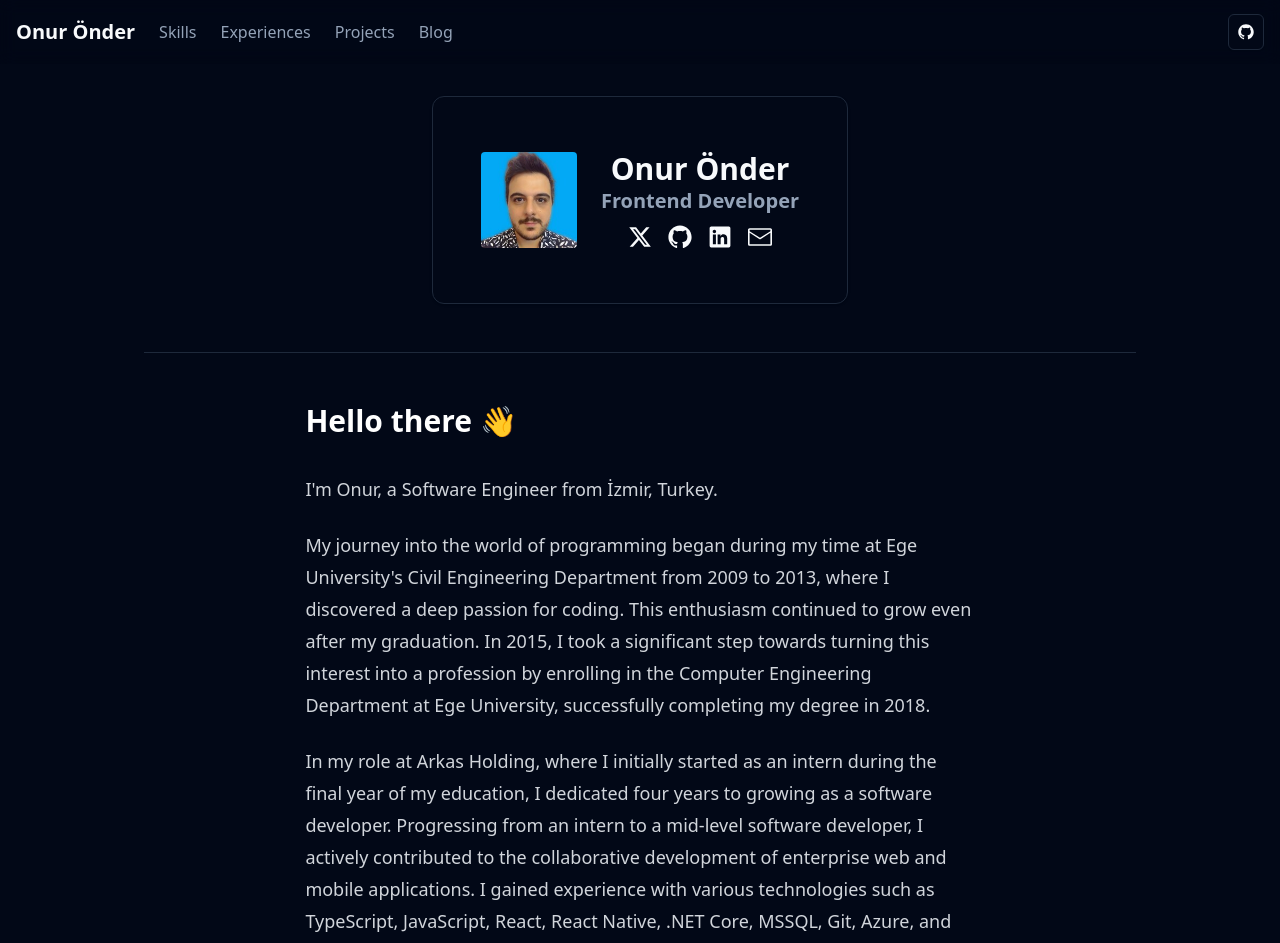
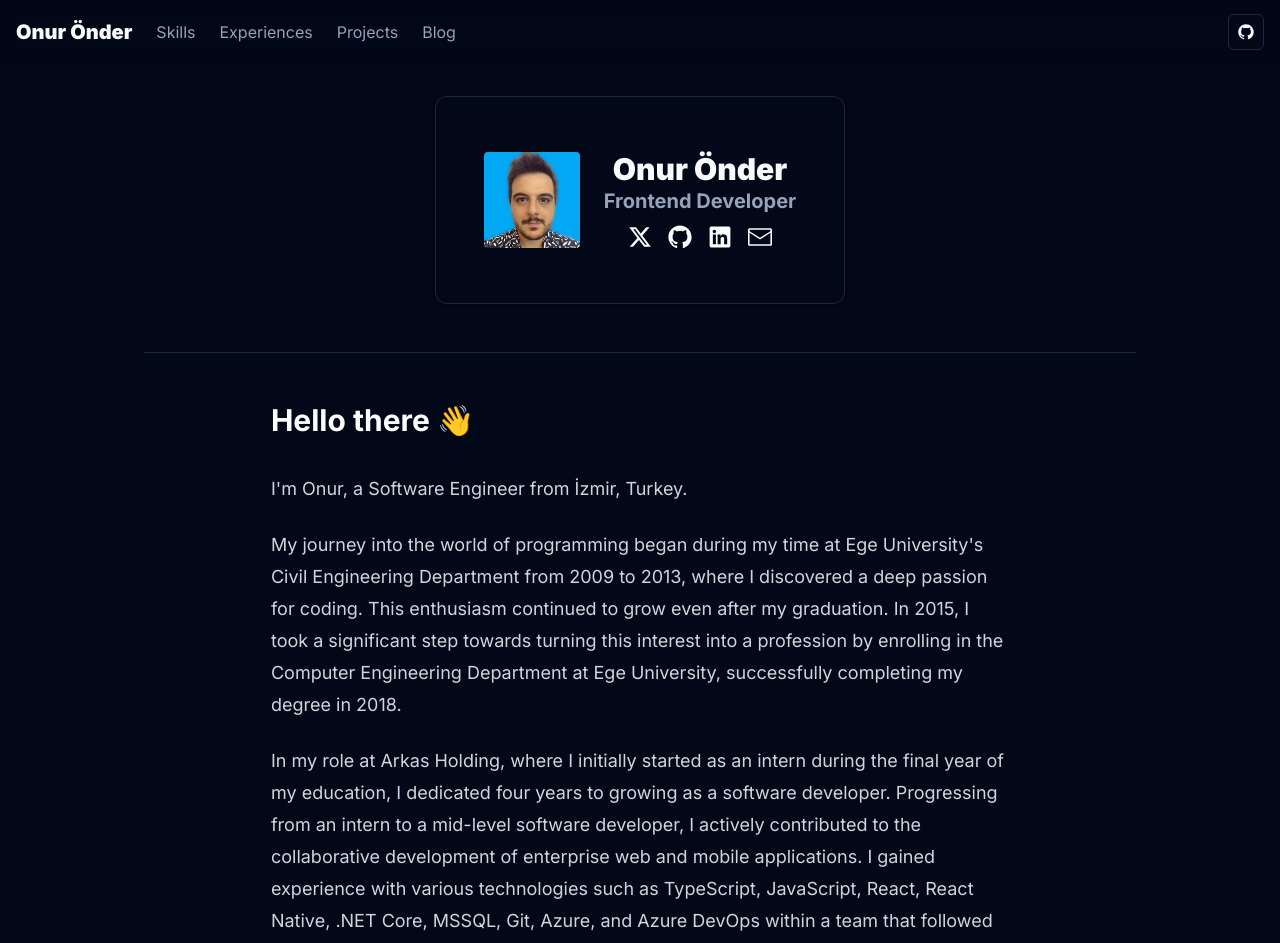
Before and after one commit to onderonur/onderonur.github.io, a Next.js app: page / in a window 1280 px wide. Shown: the top 943 px of the page. Built offline with nearby package versions, Linux system fonts and the light colour scheme.

Commit message:
font usage fix

```diff
--- a/tailwind.config.ts
+++ b/tailwind.config.ts
@@ -15,7 +15,7 @@ const config = {
     },
     extend: {
       fontFamily: {
-        'font-sans': ['var(--font-inter)'],
+        sans: ['var(--font-inter)'],
       },
       colors: {
         border: 'hsl(var(--border))',
```
